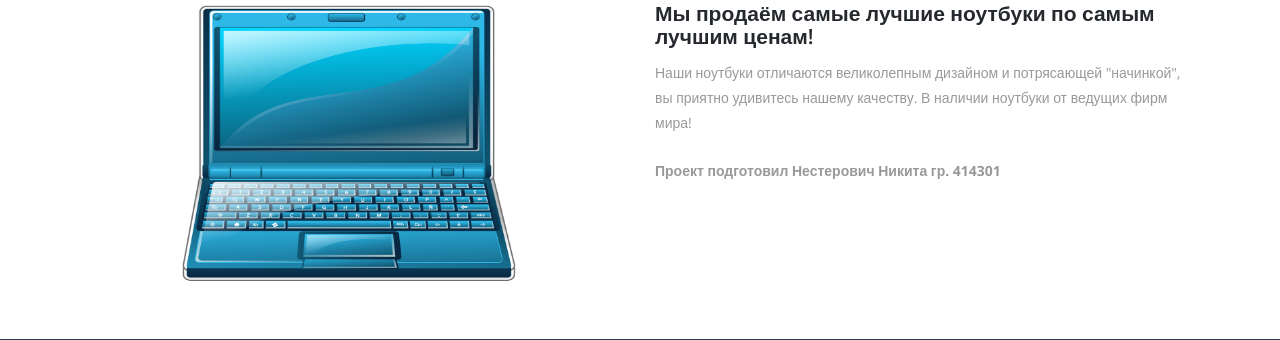
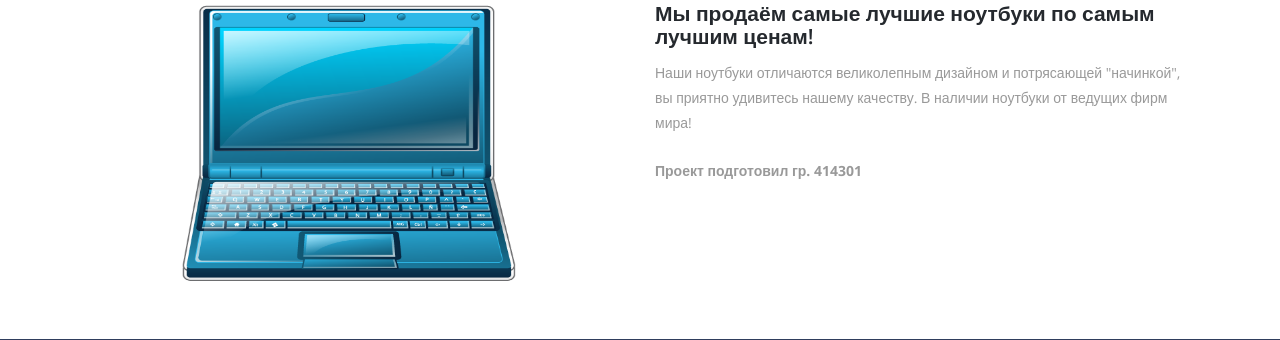
Before and after one commit to P0s7el2/rppba, a PHP site: page /about.php in a window 1280 px wide. Shown: the part 255-595 px from the top of the page. Run offline with PHP 8.4, Linux system fonts and the light colour scheme; data that the repository does not hold is empty.

Commit message:
Update about.php

```diff
--- a/rppba/about.php
+++ b/rppba/about.php
@@ -11,7 +11,7 @@
 						<div class="col-md-6 about-grid1">
 							<h4>Мы продаём самые лучшие ноутбуки по самым лучшим ценам!</h4>
 								<p>Наши ноутбуки отличаются великолепным дизайном и потрясающей "начинкой", вы приятно удивитесь нашему качеству. В наличии ноутбуки от ведущих фирм мира!</p>
-								<b><p>Проект подготовил Нестерович Никита гр. 414301</p></b>
+								<b><p>Проект подготовил гр. 414301</p></b>
 						</div>
 						<div class="clearfix"></div>
 					</div>
```
